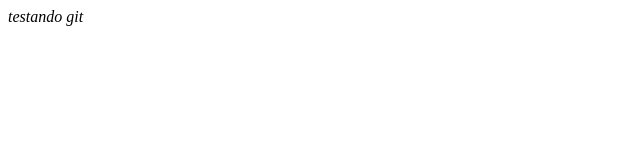
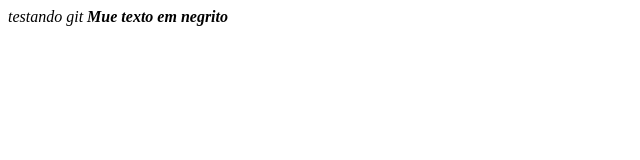
Before and after one commit to andrefoly/testerepo1, a plain HTML site: page index.html in a window 1280 px wide. Shown: the whole page, without its empty margins (0-640 px from the left). Drawn offline with Linux system fonts and the light colour scheme.

Commit message:
arquivo index.html modificado em 10-08

```diff
--- a/index.html
+++ b/index.html
@@ -3,5 +3,6 @@
 </head>
 <body>
 <i>testando git</<i>
+<b>Mue texto em negrito</b>
 </body>
 </html>
```
